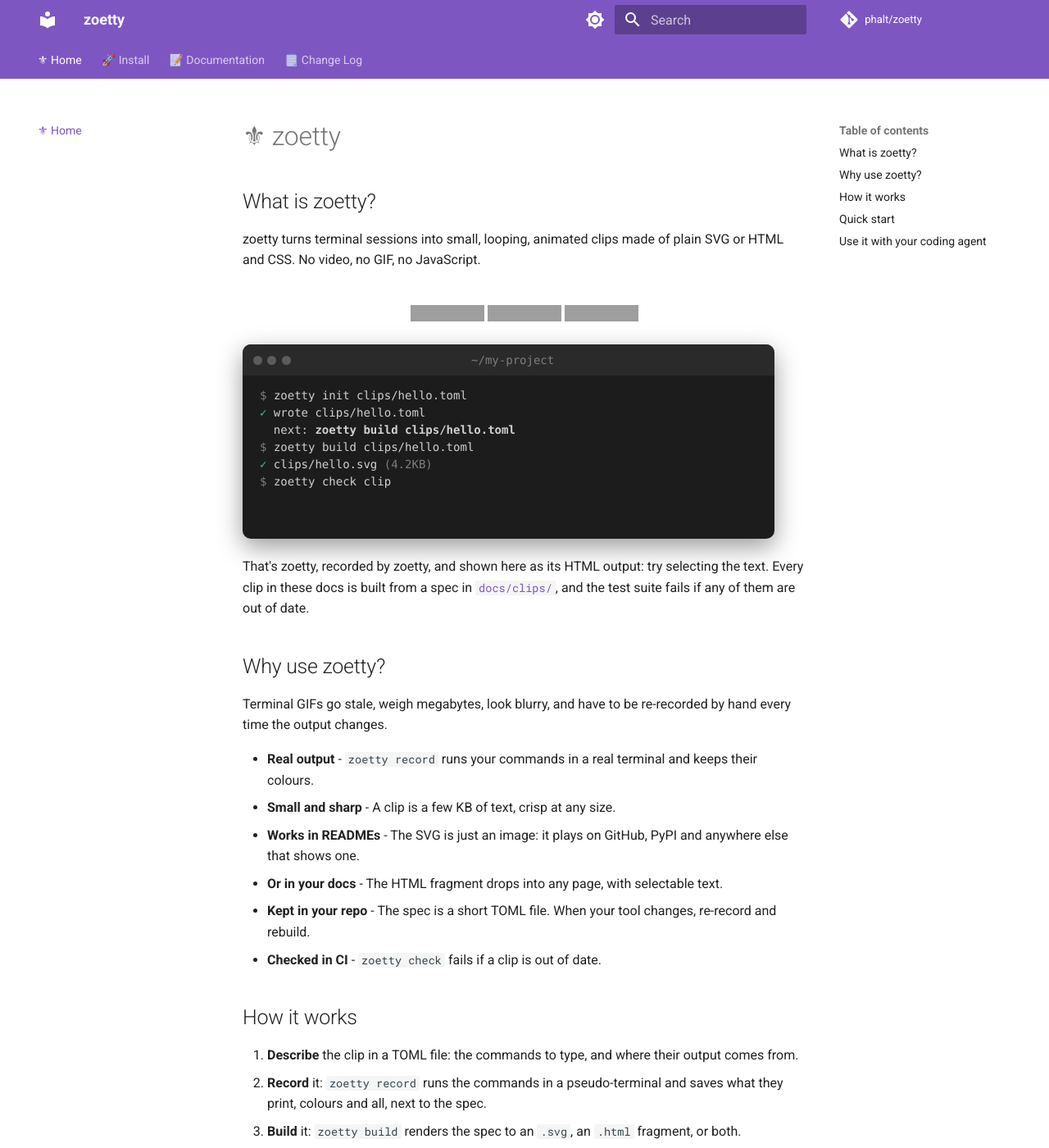
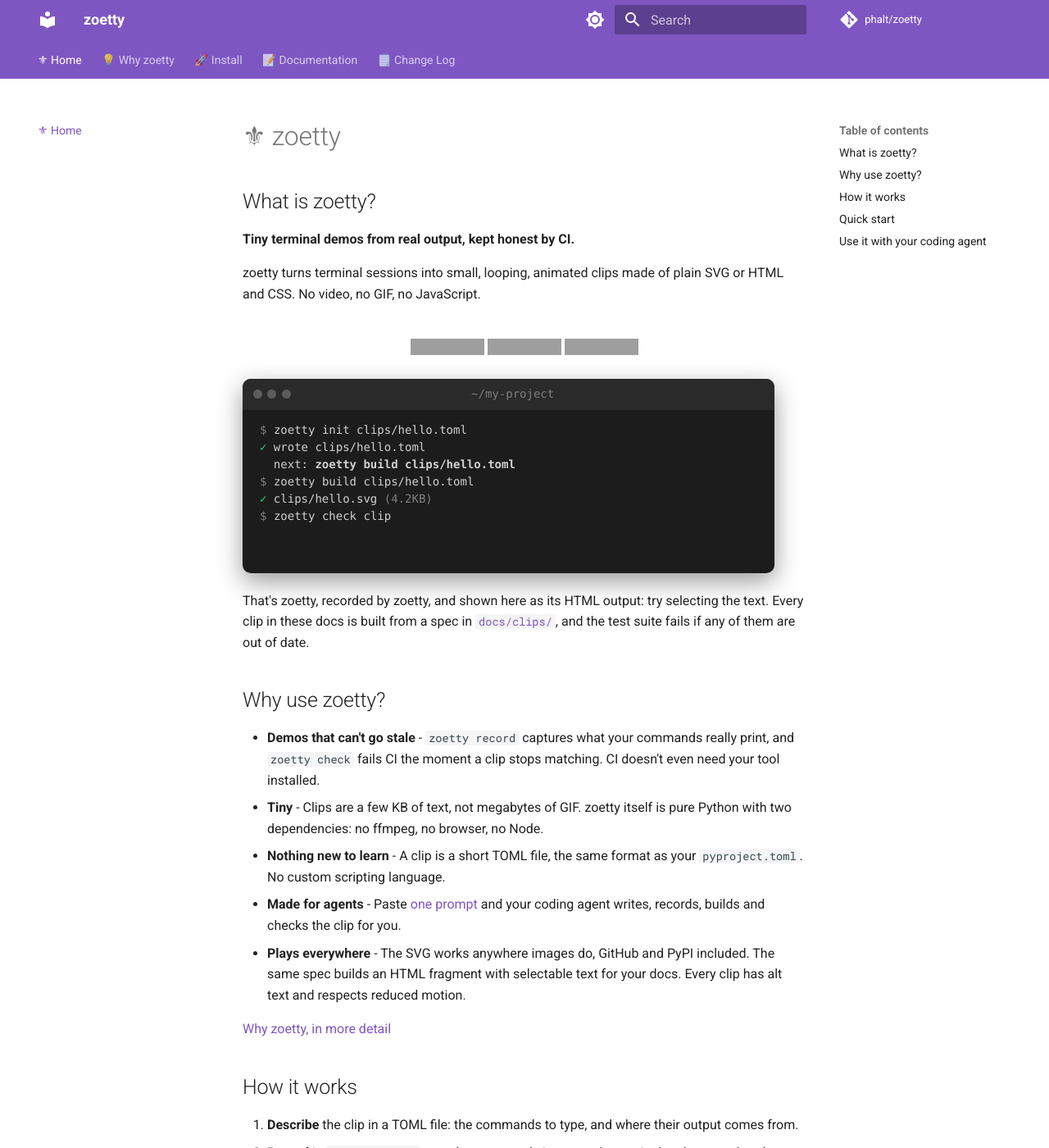
Before and after one commit to phalt/zoetty, an MkDocs documentation site: the page built from docs/index.md, in a window 1280 px wide and 1400 px high. Shown: the whole window at 82% size. Built offline with MkDocs 1.6.1 and Material for MkDocs 9.7.7, drawn with Linux system fonts in a browser that asks for light colours; comment, search, counter and statistics services are not loaded; some of the changed text lies outside the part shown; grey boxes are pictures that could not be loaded.

Commit message:
Why use zoetty: the five selling points, and a page that expands on them
Co-Authored-By: Claude Opus 5.5 <noreply@anthropic.com>
Claude-Session: https://claude.ai/code/session_01QATENzstRhxRHTkyGemvT9

````diff
--- a/README.md
+++ b/README.md
@@ -1,6 +1,8 @@
 # ⚜ zoetty
 
 ## What is zoetty?
+
+**Tiny terminal demos from real output, kept honest by CI.**
 
 zoetty turns terminal sessions into small, looping, animated clips made of plain SVG or HTML and CSS. No video, no GIF, no JavaScript.
 
@@ -14,14 +16,13 @@ That's zoetty, recorded by zoetty. Every clip in this README is built from a spe
 
 ## Why use zoetty?
 
-Terminal GIFs go stale, weigh megabytes, look blurry, and have to be re-recorded by hand every time the output changes.
+- **Demos that can't go stale** - `zoetty record` captures what your commands really print, and `zoetty check` fails CI the moment a clip stops matching. CI doesn't even need your tool installed.
+- **Tiny** - Clips are a few KB of text, not megabytes of GIF. zoetty itself is pure Python with two dependencies: no ffmpeg, no browser, no Node.
+- **Nothing new to learn** - A clip is a short TOML file, the same format as your `pyproject.toml`. No custom scripting language.
+- **Made for agents** - Paste [one prompt](#use-it-with-your-coding-agent) and your coding agent writes, records, builds and checks the clip for you.
+- **Plays everywhere** - The SVG works anywhere images do, GitHub and PyPI included. The same spec builds an HTML fragment with selectable text for your docs. Every clip has alt text and respects reduced motion.
 
-- **Real output** - `zoetty record` runs your commands in a real terminal and keeps their colours.
-- **Small and sharp** - A clip is a few KB of text, crisp at any size.
-- **Works in READMEs** - The SVG is just an image: it plays on GitHub, PyPI and anywhere else that shows one.
-- **Or in your docs** - The HTML fragment drops into any page, with selectable text.
-- **Kept in your repo** - The spec is a short TOML file. When your tool changes, re-record and rebuild.
-- **Checked in CI** - `zoetty check` fails if a clip is out of date.
+[Why zoetty, in more detail](https://phalt.github.io/zoetty/why/)
 
 ## Install
 
--- a/docs/index.md
+++ b/docs/index.md
@@ -1,6 +1,8 @@
 # ⚜ zoetty
 
 ## What is zoetty?
+
+**Tiny terminal demos from real output, kept honest by CI.**
 
 zoetty turns terminal sessions into small, looping, animated clips made of plain SVG or HTML and CSS. No video, no GIF, no JavaScript.
 
@@ -20,14 +22,13 @@ That's zoetty, recorded by zoetty, and shown here as its HTML output: try select
 
 ## Why use zoetty?
 
-Terminal GIFs go stale, weigh megabytes, look blurry, and have to be re-recorded by hand every time the output changes.
+- **Demos that can't go stale** - `zoetty record` captures what your commands really print, and `zoetty check` fails CI the moment a clip stops matching. CI doesn't even need your tool installed.
+- **Tiny** - Clips are a few KB of text, not megabytes of GIF. zoetty itself is pure Python with two dependencies: no ffmpeg, no browser, no Node.
+- **Nothing new to learn** - A clip is a short TOML file, the same format as your `pyproject.toml`. No custom scripting language.
+- **Made for agents** - Paste [one prompt](#use-it-with-your-coding-agent) and your coding agent writes, records, builds and checks the clip for you.
+- **Plays everywhere** - The SVG works anywhere images do, GitHub and PyPI included. The same spec builds an HTML fragment with selectable text for your docs. Every clip has alt text and respects reduced motion.
 
-- **Real output** - `zoetty record` runs your commands in a real terminal and keeps their colours.
-- **Small and sharp** - A clip is a few KB of text, crisp at any size.
-- **Works in READMEs** - The SVG is just an image: it plays on GitHub, PyPI and anywhere else that shows one.
-- **Or in your docs** - The HTML fragment drops into any page, with selectable text.
-- **Kept in your repo** - The spec is a short TOML file. When your tool changes, re-record and rebuild.
-- **Checked in CI** - `zoetty check` fails if a clip is out of date.
+[Why zoetty, in more detail](why.md)
 
 ## How it works
 
--- /dev/null
+++ b/docs/why.md
@@ -0,0 +1,71 @@
+# 💡 Why zoetty
+
+**Tiny terminal demos from real output, kept honest by CI.**
+
+## Demos that can't go stale
+
+Most terminal demos are recorded once and then quietly go wrong. Output messages change, flags get renamed, a command disappears, and the GIF in the README keeps showing the old version until someone notices.
+
+zoetty treats a demo like code:
+
+- `zoetty record` runs your commands for real, in a terminal the size of the clip, and saves exactly what they printed, colours and all.
+- The spec, the captured output and the built clip are all committed, so a change to a demo shows up in a diff and gets reviewed like any other change.
+- `zoetty check` fails if a built clip doesn't match its spec and captures. Run it in CI and a stale or hand-edited clip can't be merged.
+
+`check` only reads the files in your repo, so CI needs zoetty and nothing else: not your tool, its dependencies, or any credentials it uses. When your tool's output changes, `zoetty record` and `zoetty build` bring every clip up to date in one go.
+
+## Tiny
+
+The clips in these docs are between 4KB and 15KB each. They're text: SVG elements and CSS keyframes, which also compress well. A GIF of the same few seconds is usually measured in megabytes, and still looks blurry on a high-resolution screen. zoetty clips stay sharp at any size, because they're drawn as vectors.
+
+zoetty itself is small too. It's pure Python with two dependencies, [click](https://click.palletsprojects.com/) and [rich](https://rich.readthedocs.io/). There's no ffmpeg, headless browser, Node or Go toolchain to install, locally or in CI:
+
+```sh
+uv tool install zoetty
+```
+
+## Nothing new to learn
+
+A clip is a short TOML file:
+
+```toml
+label = "Listing the files in a project"
+
+[[run]]
+cmd = "ls"
+output = "captures/ls.ansi"
+```
+
+If you've written a `pyproject.toml` or a `Cargo.toml`, you can already read and write one. There's no scripting language to learn, and no keystrokes or sleeps to choreograph: you list the commands, and zoetty works out the typing and timing so the clip feels natural. When you do need control, it's one more key, like `think`, `pause` or `line_gap`. The whole format fits on [one page](clip-format.md).
+
+## Made for agents
+
+Coding agents are good at zoetty, because there's very little to get wrong:
+
+- A spec is a few lines of a format the agent already knows.
+- Every command says what it did and where it wrote it, so the agent can check its own work.
+- `zoetty check` gives a clear pass or fail, so the agent knows when it's done.
+- [A page of these docs](agents.md) is written for agents to follow, step by step.
+
+Paste [the prompt](agents.md#the-prompt) into Claude Code, Codex, Cursor or similar, and you get a recorded, built and embedded demo, plus a CI check to keep it that way. When your output changes later, the same agent can refresh every clip.
+
+## Plays everywhere
+
+One spec builds two formats:
+
+- **SVG** for anywhere that takes an image. It animates on GitHub and PyPI, which strip the styles from HTML in a README but leave an SVG image alone.
+- **HTML fragment** for docs sites and pages you control. Text is real text that people can select and copy, and you can put as many clips on one page as you like.
+
+Both are accessible by default. Every clip needs a `label`, which becomes its alt text, so people using screen readers learn what the demo shows. Both formats respect "reduce motion" settings and show the finished screen instead of animating.
+
+See [embedding clips](embedding.md) for the details.
+
+## When to use something else
+
+zoetty is built for command-line tools whose output is printed line by line, which is most of them. It doesn't emulate a full terminal, so it isn't the right choice for everything:
+
+- **Full-screen apps (TUIs), editors, or progress bars that redraw the screen.** Use [VHS](https://github.com/charmbracelet/vhs), which runs a real terminal emulator and records GIF or video.
+- **Showing a real session exactly as it happened, pauses and all**, or sharing one with a link. Use [asciinema](https://asciinema.org/).
+- **A video for a talk or a social post.** Use VHS, or a screen recorder.
+
+If your demo is a few commands and their output in a README or on a docs site, and you want it to stay right, that's what zoetty is for.
--- a/mkdocs.yml
+++ b/mkdocs.yml
@@ -29,6 +29,7 @@ repo_name: phalt/zoetty
 repo_url: https://github.com/phalt/zoetty
 nav:
   - ⚜ Home: index.md
+  - 💡 Why zoetty: why.md
   - 🚀 Install: install.md
   - 📝 Documentation:
     - 📜 Clip format: clip-format.md
````
